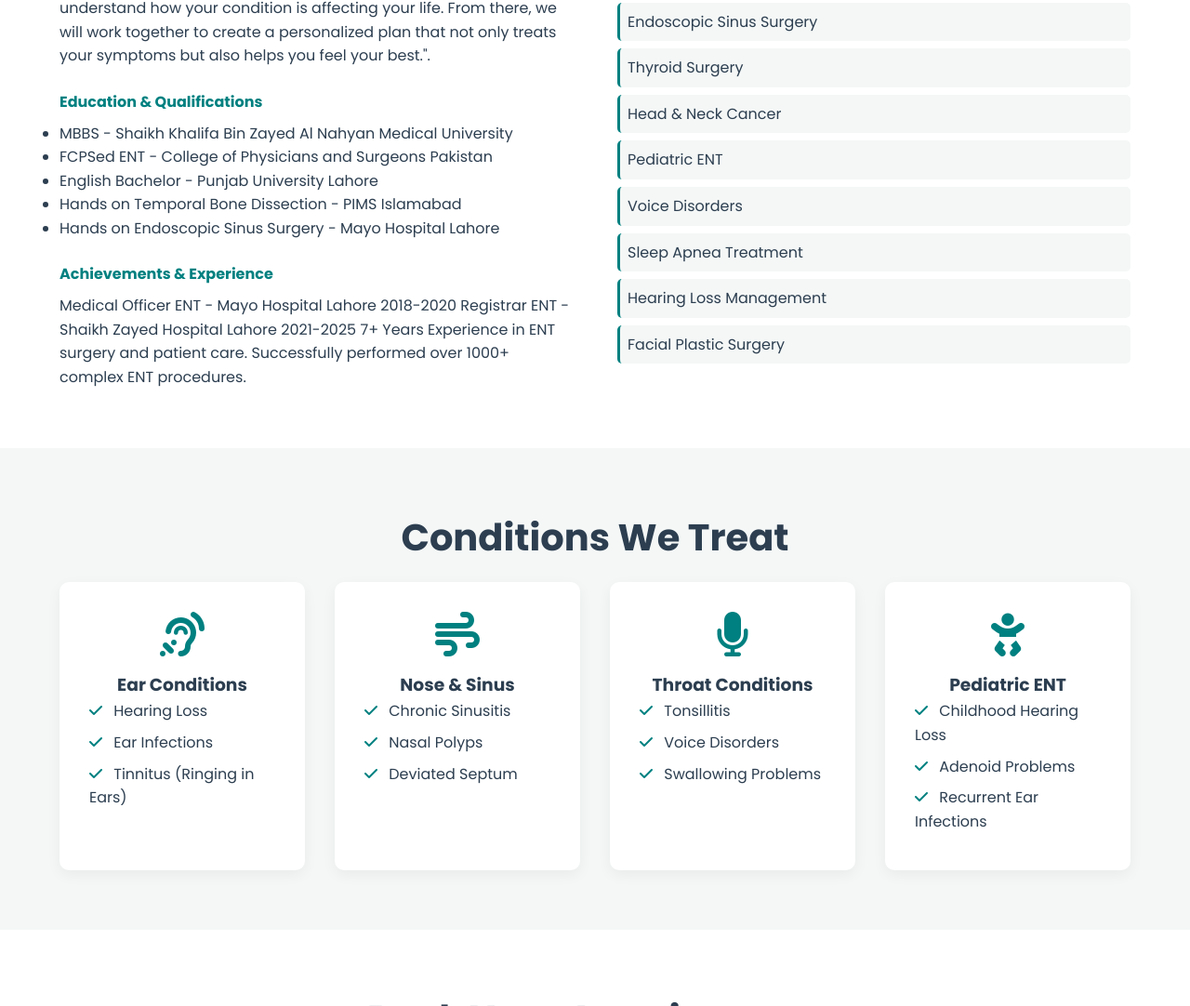
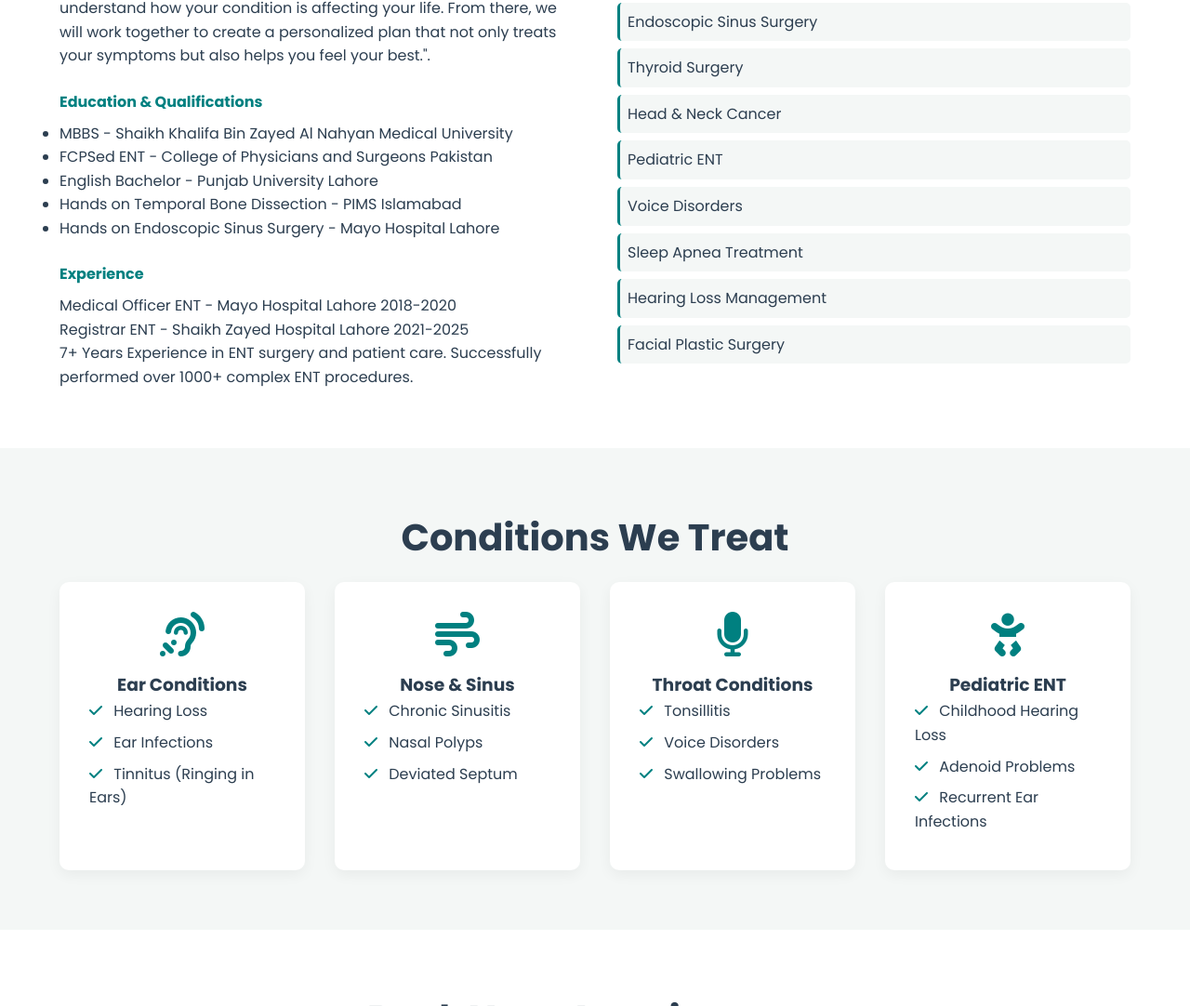
Before and after one commit to 1alishayyan-prog/my-doctor-website, a plain HTML site: page index.html in a window 1280 px wide. Shown: the part 2048-3130 px from the top of the page at 93% size. Drawn offline with Linux system fonts and the light colour scheme.

Commit message:
Changes to achievement and experience

```diff
--- a/index.html
+++ b/index.html
@@ -106,10 +106,10 @@
                          <li>Hands on Temporal Bone Dissection - PIMS Islamabad</li>
                          <li>Hands on Endoscopic Sinus Surgery - Mayo Hospital Lahore</li>
                      </ul>
-                     <h4>Achievements & Experience</h4>
-                     <p>Medical Officer ENT - Mayo Hospital Lahore 2018-2020
-                        Registrar ENT - Shaikh Zayed Hospital Lahore 2021-2025
-                        7+ Years Experience in ENT surgery and patient care. Successfully performed over 1000+ complex ENT procedures.</p>
+                     <h4>Experience</h4>
+                     <p>Medical Officer ENT - Mayo Hospital Lahore 2018-2020 </p>
+                        <p>Registrar ENT - Shaikh Zayed Hospital Lahore 2021-2025</p>
+                        <p>7+ Years Experience in ENT surgery and patient care. Successfully performed over 1000+ complex ENT procedures.</p>
                  </div>
                  <div class="about-specialization">
                      <h4>Areas of Specialization</h4>
```
